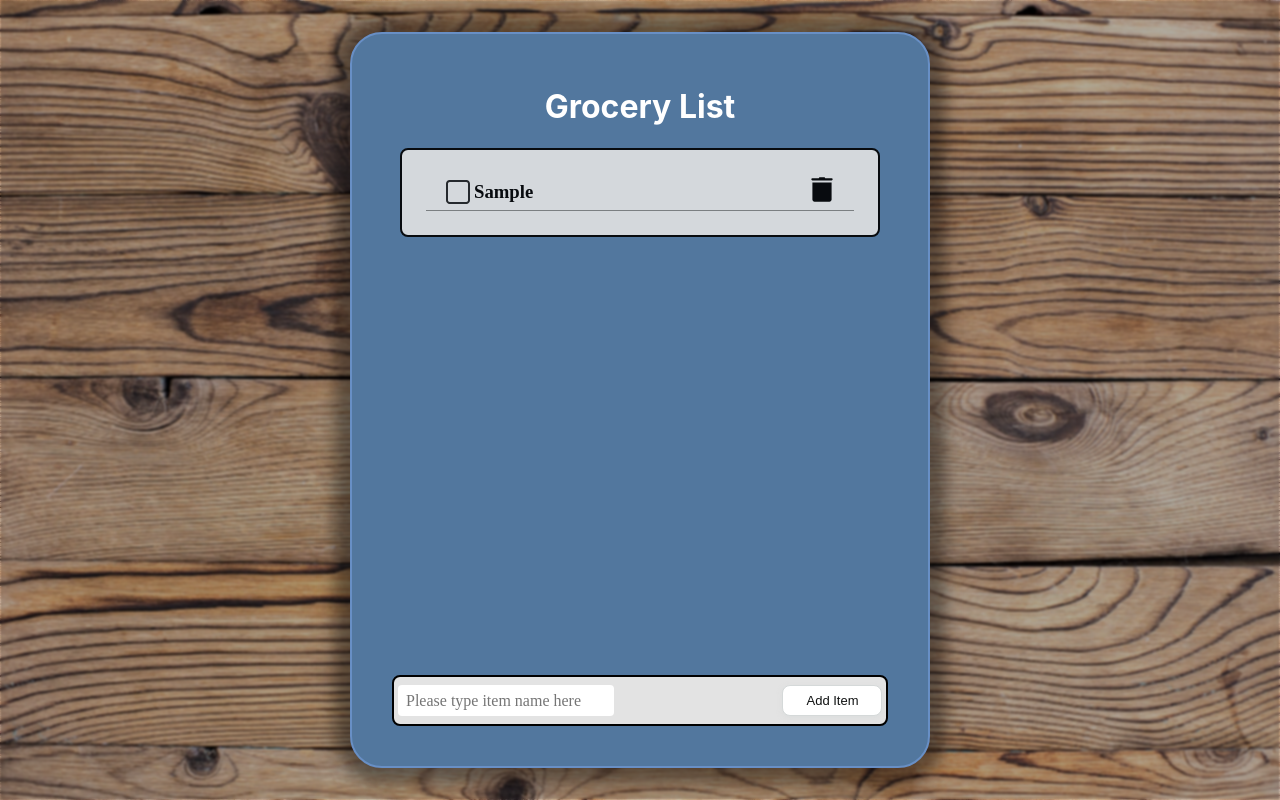
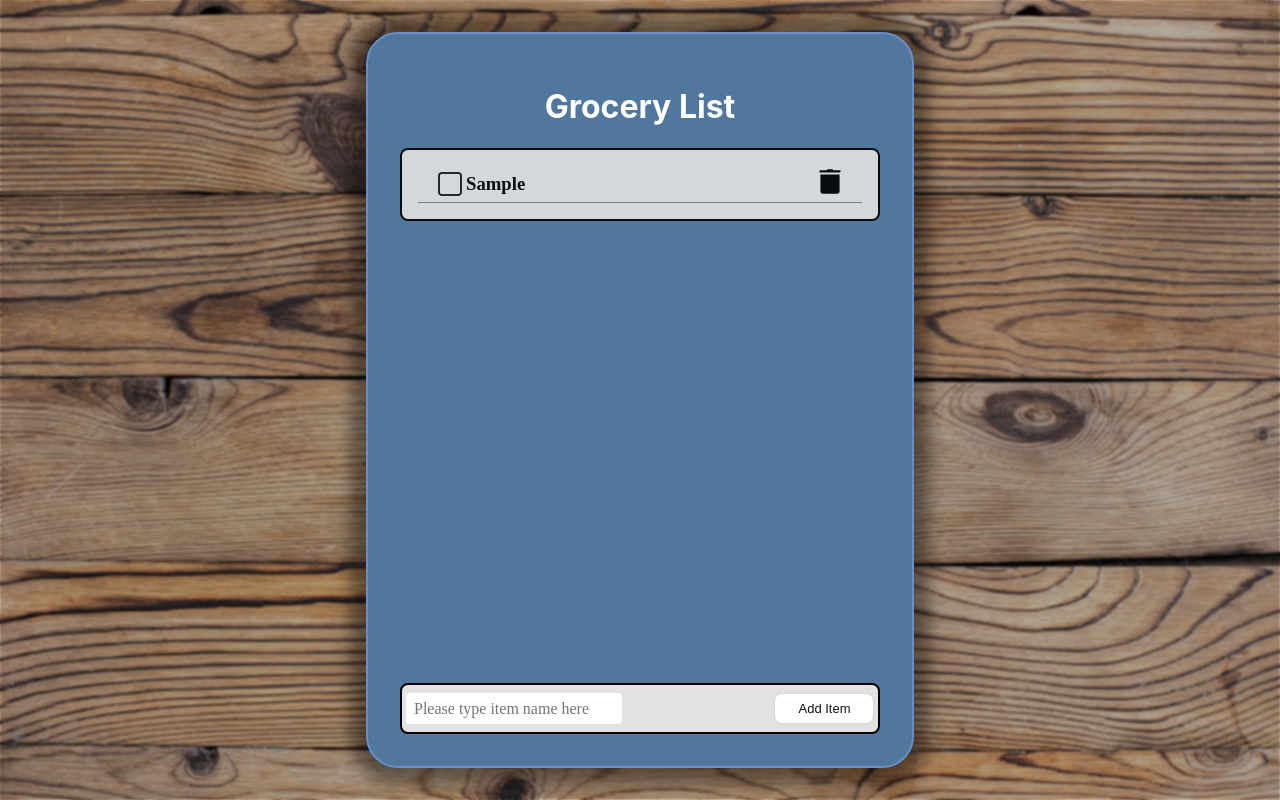
Before and after one commit to Kyle-Hurrie/grocery-list, a React (Create React App) app: page / in a window 1280 px wide. Both pictures are taken after typing "Sample" into the empty fields and a click on the button "Add Item". Built offline with nearby package versions, Linux system fonts and the light colour scheme.

Commit message:
local storage works now better css

```diff
--- a/src/components/groceryList/GroceryList.scss
+++ b/src/components/groceryList/GroceryList.scss
@@ -43,7 +43,6 @@
   flex-direction: row;
   background-color: #e3e3e3;
   border-radius: 0.5em;
-  margin: 0.5em;
   font-family: helvetica sans-serif;
 }
 
--- a/src/components/groceryList/GroceryList.tsx
+++ b/src/components/groceryList/GroceryList.tsx
@@ -14,7 +14,7 @@ const GroceryList = () => {
   // Constants
   let newId = -1;
   const defaultItem = {
-    id: newId--,
+    id: newId - 1,
     itemName: '',
     checked: false,
   }
@@ -26,8 +26,8 @@ const GroceryList = () => {
   // Effects
   useEffect(() => {
     const tempItems = localStorage.getItem('items')
-    const tempItemsList = JSON.parse( tempItems && items.length > 0 ? tempItems : '[]')
-    setItems(tempItemsList ?? [])
+    const tempItemsList = JSON.parse( tempItems && tempItems.length > 0 ? tempItems : '[]')
+    setItems(tempItemsList)
   }, [])
 
   // Handlers
--- a/src/components/list/List.scss
+++ b/src/components/list/List.scss
@@ -9,7 +9,6 @@
     border: black solid 2px;
     border-radius: 0.5em;
     padding: 1em;
-    margin: 1em;
     opacity: 0.9;
     overflow: auto;
     max-height: 60vh;
--- a/src/components/listItem/ListItem.scss
+++ b/src/components/listItem/ListItem.scss
@@ -6,12 +6,11 @@
   transition: ease-in-out 150ms;
   border-bottom: gray solid 1px;
   padding: 0 1em 0 1em;
-  margin: 0.5em;
   font-family: helvetica sans-serif;
   align-items: center;
 
   &:hover {
-    transform: scale(1.1);
+    transform: scale(1.03);
     transition: ease-in-out 200ms;
   }
 
```
